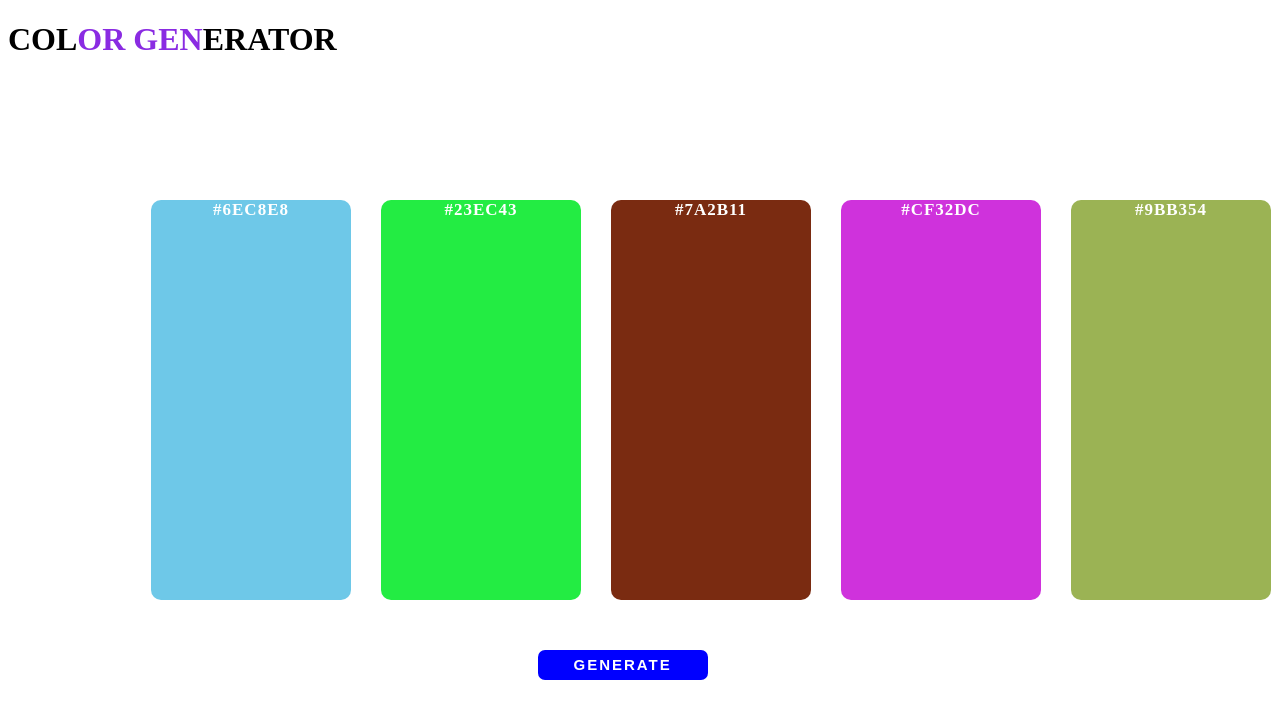
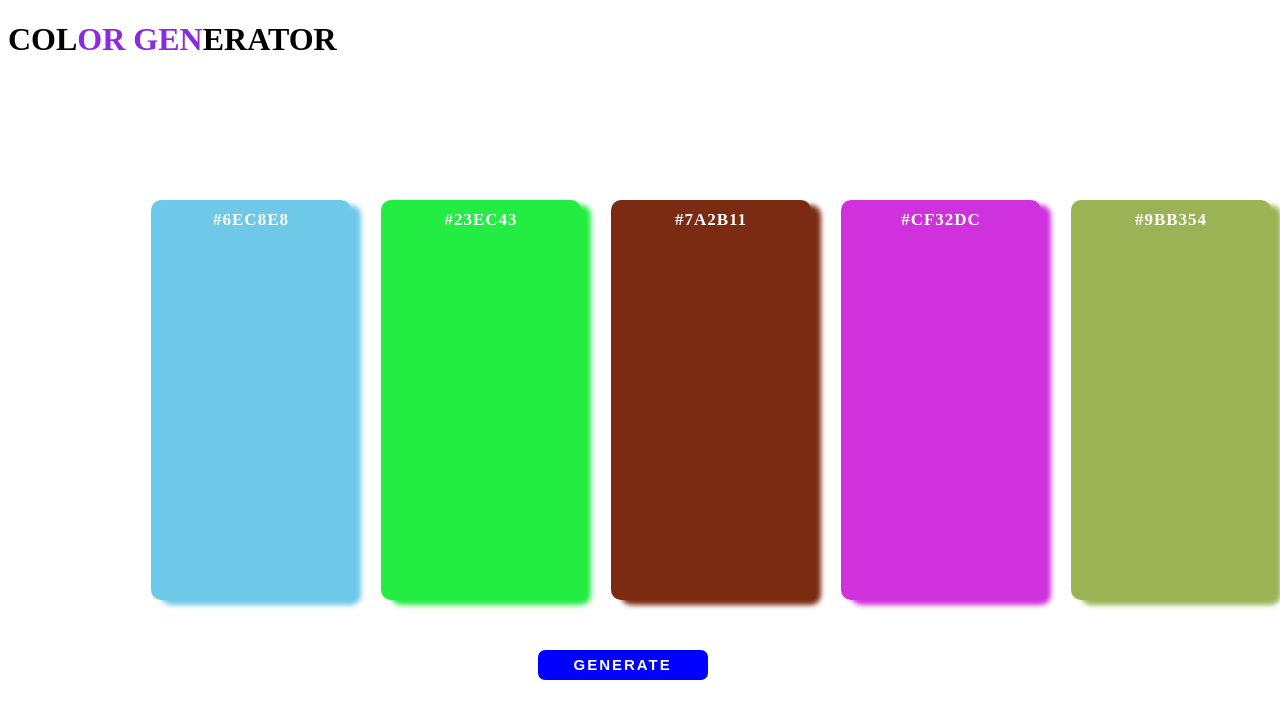
Before and after one commit to Deepakraj15/Color-Palette, a React (Create React App) app: page / in a window 1280 px wide. Shown: the top 718 px of the page. Built offline with nearby package versions, Linux system fonts and the light colour scheme.

Commit message:
Box shadow added

```diff
--- a/src/components/Cards.css
+++ b/src/components/Cards.css
@@ -13,11 +13,19 @@
 }
 
 .card {
+    position: relative;
     text-align: center;
     margin: 0 15px 0 15px;
     width: 200px;
     border-radius: 10px;
     height: 400px;
+    z-index: 0;
+}
+
+.card:hover {
+    width: 210px;
+    height: 410px;
+    z-index: 100;
 }
 
 .generate-btn {
@@ -36,6 +44,7 @@
 }
 
 .text {
+    margin: 10px 0 0 0;
     font-size: 17px;
     letter-spacing: 1px;
 
@@ -47,5 +56,12 @@
 }
 
 .text:hover {
-    transform: translateY(10px);
+    transform: translateY(3px);
 }
+
+.copy-text {
+    position: absolute;
+    width: 100px;
+    height: fit-content;
+    background-color: blue;
+}
--- a/src/components/Cards.js
+++ b/src/components/Cards.js
@@ -3,7 +3,8 @@ import { CopyToClipboard } from 'react-copy-to-clipboard';
 import './Cards.css';
 function Cards() {
     let colors = [];
-    let isCopied = false;
+    let copied, setColor;
+
     const hexaDecimals = ['1', '2', '3', '4', '5', '6', '7', '8', '9', 'A', 'B', 'C', 'D', 'E', 'F'];
     let colorString = '#';
     for (let i = 0; i < 5; i++) {
@@ -21,13 +22,19 @@ function Cards() {
             <div className='cards'>
                 {colors.map((color, index) => (
 
-                    <div className="card" key={index} style={{ backgroundColor: color }}>
-                        <CopyToClipboard onCopy={isCopied = true} text={color}>
+                    <div className="card" key={index} style={{ backgroundColor: color, boxShadow: `10px 5px 5px ${color} ` }}>
+                        <CopyToClipboard onCopy={() => { copied = true; setColor = color; }} text={color}>
                             {color == '#FFFFFF' ? <div className='text' style={{ color: 'black' }}>{color}</div> : <div className='text' style={{ color: 'white' }}>{color}</div>}
                         </CopyToClipboard>
                     </div>
-                ))}
+
+                ))
+                }
+
             </div>
+            {/* copied message */}
+            {copied ? <div className='copy-text'>{setColor} Copied!!</div> : null}
+
             <div>
                 <Button />
             </div>
```
